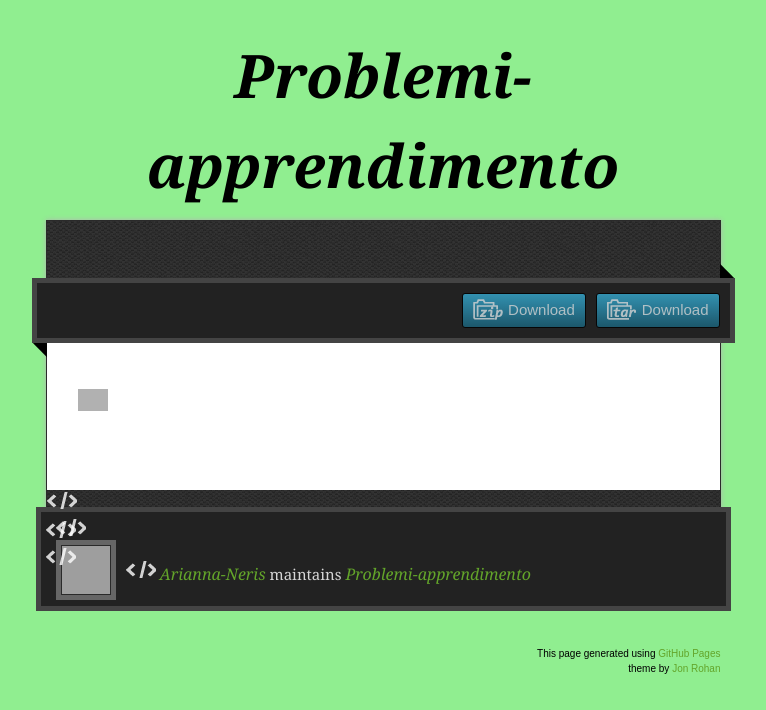
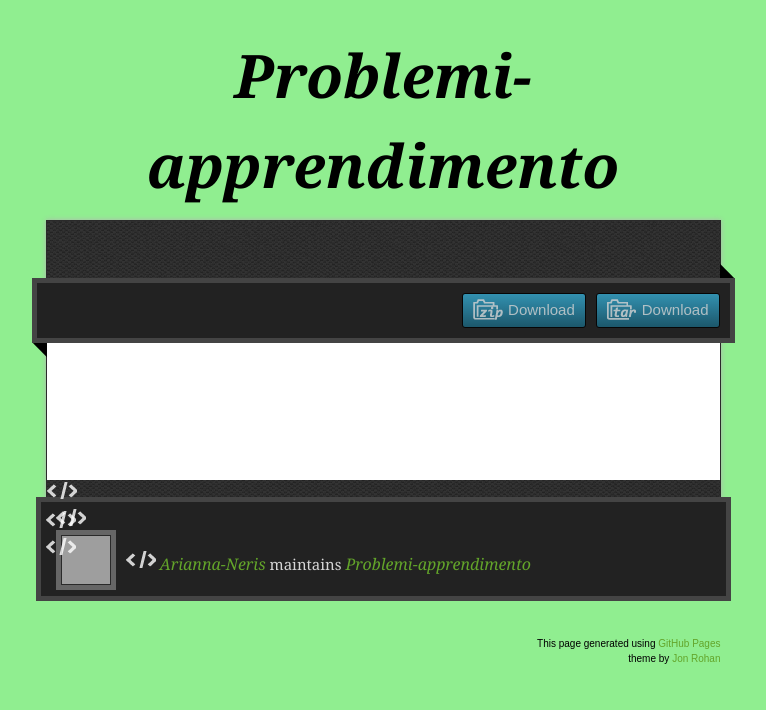
Before and after one commit to Arianna-Neris/problemi-apprendimento, a plain HTML site: page index.html in a window 1280 px wide. Shown: the whole page, without its empty margins (257-1023 px from the left). Drawn offline with nearby package versions, Linux system fonts and the light colour scheme; grey boxes are pictures that could not be loaded.

Commit message:
Update index.html

```diff
--- a/index.html
+++ b/index.html
@@ -37,9 +37,6 @@
         <span class="blc"></span><span class="trc"></span>
         </div>
         <article class="markdown-body">
-         <p>I disturbi specifici dell’apprendimento (DSA) riguardano un gruppo di disabilità in cui si presentano significative difficoltà nell’acquisizione e utilizzazione della lettura, della scrittura e del calcolo.<img src="http://www.psinfantile.com/wp-content/uploads/2010/08/DSA.jpg" style="float:left; margin:11px;widht:60%;">
-      La principale caratteristica di questa categoria è proprio la “specificità”, ovvero il disturbo interessa uno specifico e circoscritto dominio di abilità indispensabile per l’apprendimento (lettura, scrittura, calcolo) lasciando intatto il funzionamento intellettivo generale. Ciò significa che per avere una diagnosi di dislessia, il bambino non deve presentare deficit di intelligenza, problemi ambientali o psicologici, deficit sensoriali o neurologici.
-        </article>
 
       </div>
     </div>
```
